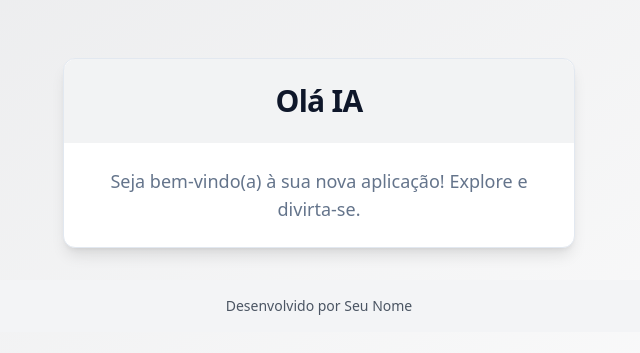
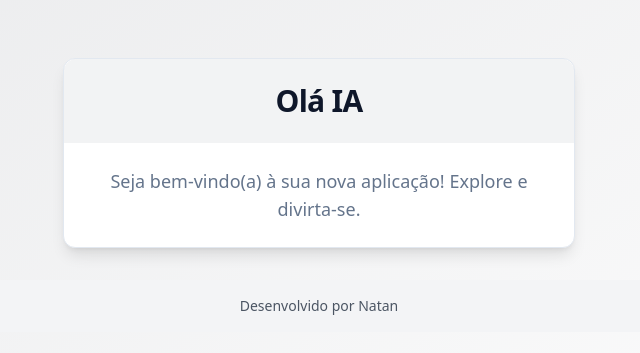
Before and after one commit to NatanXL19/lovex-template, a React (Vite) app: page /hello in a window 1280 px wide. Shown: the part 205-558 px from the top of the page, without its empty margins (321-961 px from the left). Built offline with nearby package versions, Linux system fonts and the light colour scheme.

Commit message:
[dyad] Rodapé mostra Natan como desenvolvedor - wrote 1 file(s)

```diff
--- a/src/components/Footer.tsx
+++ b/src/components/Footer.tsx
@@ -5,7 +5,7 @@ import React from "react";
 export const Footer = () => {
   return (
     <footer className="w-full py-4 bg-gray-100 dark:bg-gray-800 text-center text-sm text-gray-600 dark:text-gray-400">
-      Desenvolvido por <span className="font-medium">Seu Nome</span>
+      Desenvolvido por <span className="font-medium">Natan</span>
     </footer>
   );
 };
```
